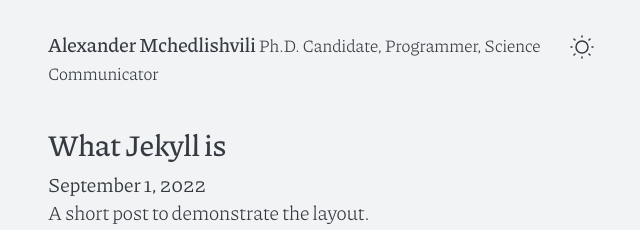
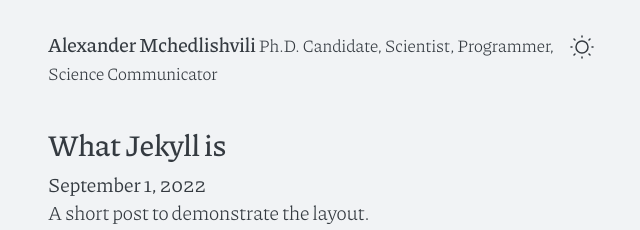
Before and after one commit to Alex-Mchedlishvili/Alex-Mchedlishvili.github.io, a Jekyll site: the page built from posts.md, in a window 1280 px wide. Shown: the top 230 px of the page, without its empty margins (319-959 px from the left). Built offline with Jekyll 4.4.1, drawn with Linux system fonts in a browser that asks for light colours; the list of posts is cut into pages by our own code; part of the change alters nothing that is shown.

Commit message:
Update _config.yml
Changed some more things to personalize the template.

```diff
--- a/_config.yml
+++ b/_config.yml
@@ -1,13 +1,13 @@
 # site settings
 
 title: Alexander Mchedlishvili
-description: Polar Satellite Remote Sensing Ph.D. Candidate, Programmer, Science Communicator
+description: This page is meant to serve as a curriculum vitae
 taglong: Polar Satellite Remote Sensing Ph.D. Candidate, Programmer, Science Communicator
-tagshort: Ph.D. Candidate, Programmer, Science Communicator
-url: https://cvless.netlify.app
+tagshort: Ph.D. Candidate, Scientist, Programmer, Science Communicator
+url: https://alex-mchedlishvili.github.io/
 baseurl: ""
 permalink: pretty
-repo: https://github.com/username/username.github.io
+repo: github.com/Alex-Mchedlishvili/Alex-Mchedlishvili.github.io
 
 # author settings
 
```
